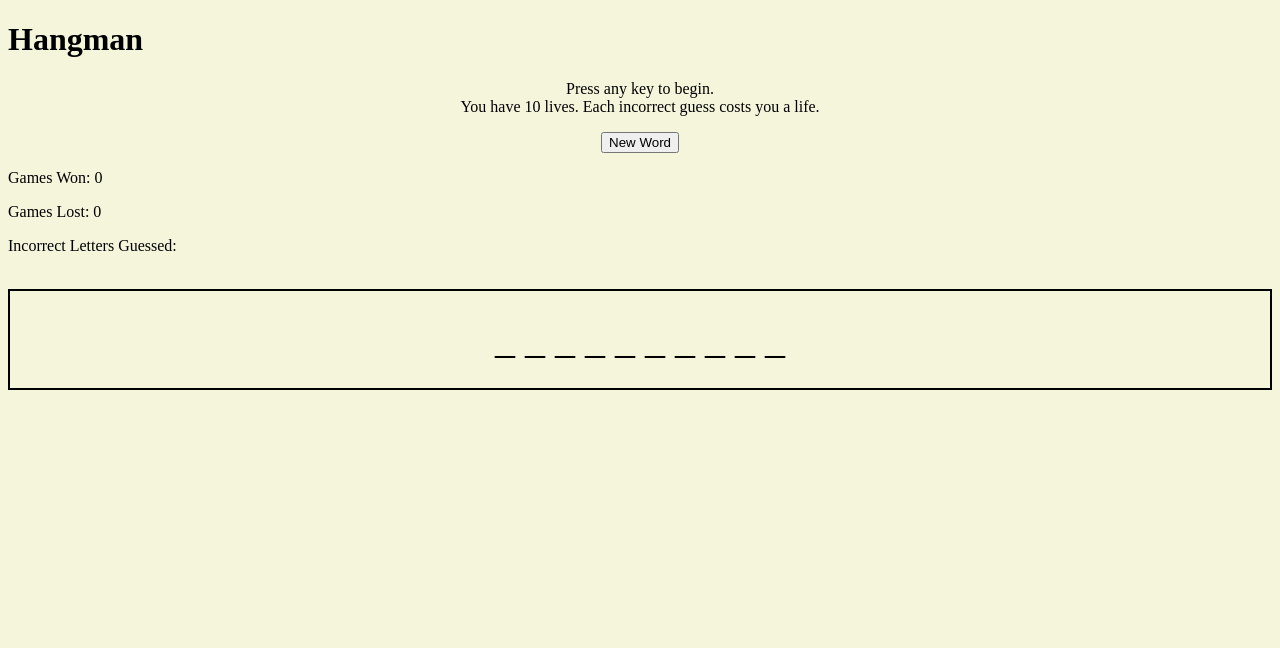
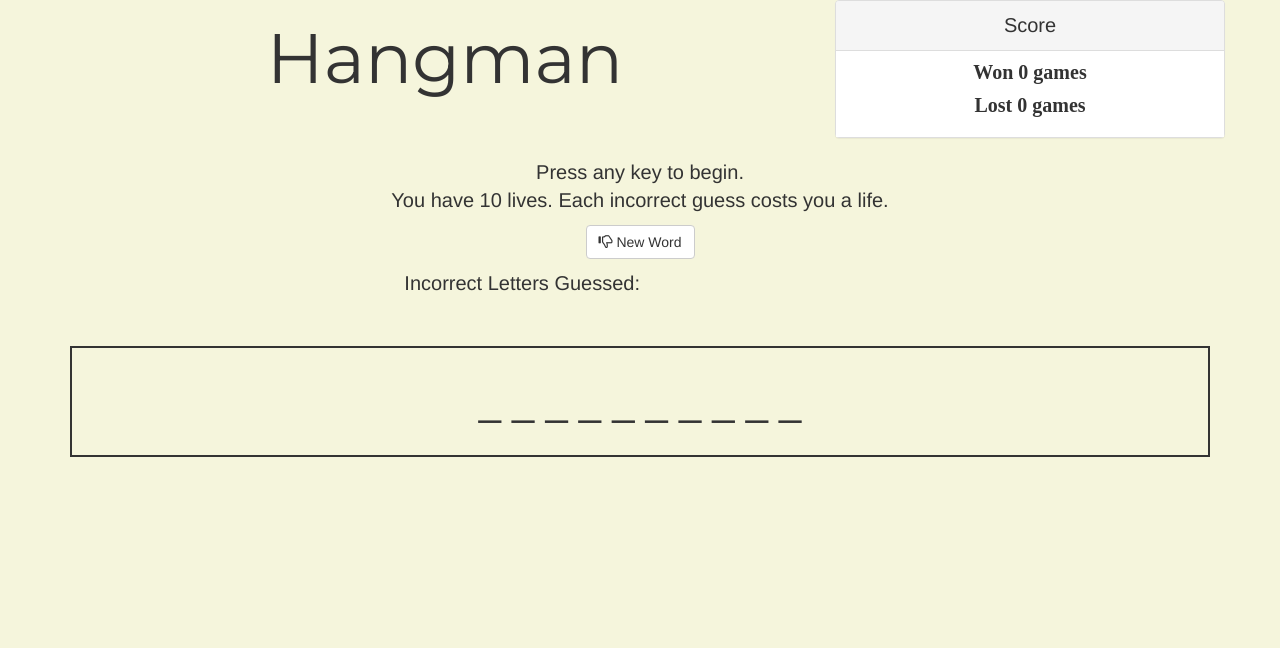
Before and after one commit to avish2/Hangman-Game, a plain HTML site: page index.html in a window 1280 px wide. Drawn offline with nearby package versions, Linux system fonts and the light colour scheme.

Commit message:
bootstrap yay

```diff
--- a/assets/css/style.css
+++ b/assets/css/style.css
@@ -2,16 +2,32 @@
 body {
   background-color: beige;
 }
-.wrappper{
+/*.wrappper{
   @include clear;
   width:100%;
-  margin:0 auto;
+  margin:0 auto;*/
+/*}*/
+#guesses {
+  text-align: right;
+  padding-left: 3px;
+}
+#myguesses {
+  text-align: left;
+  padding: 0px;
+}
+.wrapper {
+  font-size: 20px;
 }
 
 canvas{
   color: #ccccd0;
   border: $white dashed 2px;
   padding:15px;
+}
+
+h1 {
+  font-family: 'Montserrat', sans-serif;
+  font-size: 70px;
 }
 
 #wordspace {
@@ -22,9 +38,9 @@ canvas{
   text-align: center;
 }
 
-#myguesses {
+/*#myguesses {
   display: inline;
-}
+}*/
 
 #directions {
   text-align: center;
@@ -33,3 +49,25 @@ canvas{
 .container {
   text-align: center;
 }
+.buttoncontainer {
+  margin-top: 10px;
+  margin-bottom: 10px;
+}
+
+#mywins {
+  font: bold 20px green;
+}
+#mylosses {
+  font: bold 20px green;
+}
+.panel-body {
+  padding: 10px;
+  background-color: white;
+}
+.panel {
+  padding: 0px;
+  text-align: center;
+}
+.panel-heading {
+  padding: 10px;
+}
--- a/assets/javascript/game.js
+++ b/assets/javascript/game.js
@@ -1,7 +1,7 @@
     var wins = 0;
     var losses = 0;
-    document.getElementById("mywins").innerHTML = "Games Won: " + wins;
-    document.getElementById("mylosses").innerHTML = "Games Lost: " + losses;
+    document.getElementById("mywins").innerHTML = "Won " + wins + " games";
+    document.getElementById("mylosses").innerHTML = "Lost " + losses + " games";
 
 
 window.onload = function () {
@@ -143,12 +143,12 @@ window.onload = function () {
     //Display games lost
     function gamesLost () {
       losses++;
-      document.getElementById("mylosses").innerHTML = "Games Lost: " + losses;
+      document.getElementById("mylosses").innerHTML = "Lost " + losses + " games";
     }
     //Display games won
     function gamesWon() {
       wins++;
-      document.getElementById("mywins").innerHTML = "Games Won: " + wins;
+      document.getElementById("mywins").innerHTML = "Won " + wins + " games";
     }
 }
     //Display games won
--- a/index.html
+++ b/index.html
@@ -2,28 +2,47 @@
 <html>
 <head>
   <title>Hangman</title>
-  <link rel="stylesheet" type="text/css" href="assets/css/style.css">
+<link href="https://maxcdn.bootstrapcdn.com/bootstrap/3.3.7/css/bootstrap.min.css" rel="stylesheet" integrity="sha384-BVYiiSIFeK1dGmJRAkycuHAHRg32OmUcww7on3RYdg4Va+PmSTsz/K68vbdEjh4u" crossorigin="anonymous">
+<link rel="stylesheet" type="text/css" href="assets/css/style.css">
+<link href="https://fonts.googleapis.com/css?family=Montserrat" rel="stylesheet">
+<!--   <meta name="viewport" content="width=device-width, initial-scale=1.0"> -->
 </head>
 <body>
+<div class="container">
 <div class="wrapper">
-   <h1>Hangman</h1>
-    <p id="directions">Press any key to begin.<br>You have 10 lives. Each incorrect guess costs you a life.</p>
-    <div class="container">
-      <button onclick="window.onload()">New Word</button>
+  <div class="row">
+    <div class="col-lg-8 col-md-8">
+       <h1>Hangman</h1>
     </div>
-    <p id="mywins"></p>
-    <p id="mylosses"></p>
+    <div class="panel panel-default col-lg-4 col-md-4">
+        <div class="panel-heading">Score</div>
+          <div class="panel-body">
+              <p id="mywins"></p>
+              <p id="mylosses"></p>
+          </div>
+    </div>
+  </div>
+        <p id="directions">Press any key to begin.<br>You have 10 lives. Each incorrect guess costs you a life.</p>
+  <div class="buttoncontainer">
+          <button type="button" class="btn btn-default" onclick="window.onload()">
+            <span class="glyphicon glyphicon-thumbs-down" aria-hidden="true"></span> New Word
+          </button>
+  </div>
+
 </div>
 <div class="wrapper">
     <div id="hold">
     </div>
-    <p id="guesses"></p>
-    <div id="myguesses"></div>
+    <div class="container">
+    <p class="col-xs-6" id="guesses"></p>
+    <div class="col-xs-5" id="myguesses"></div>
+    </div>
     <p id="mylives"></p>
     <br>
     <div id="wordspace"></div>
      <canvas id="stickman">This Text will show if the Browser does NOT support HTML5 Canvas tag</canvas>
 </div>
+</div>
    <script src="assets/javascript/game.js" ></script>
 </body>
 </html>
```
